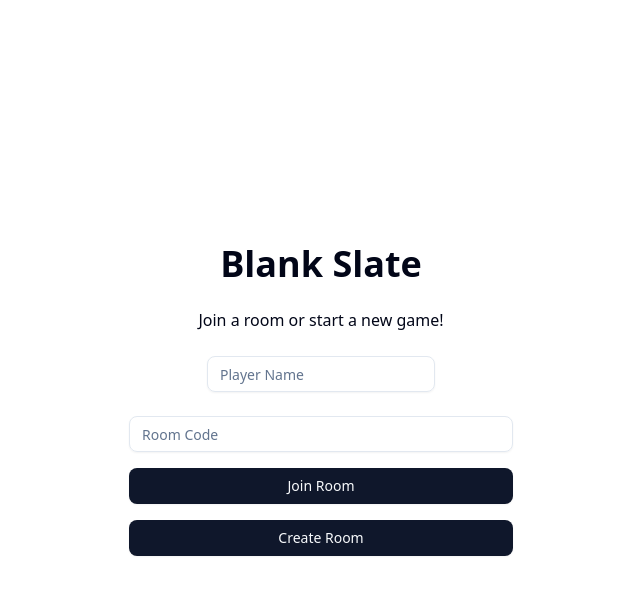
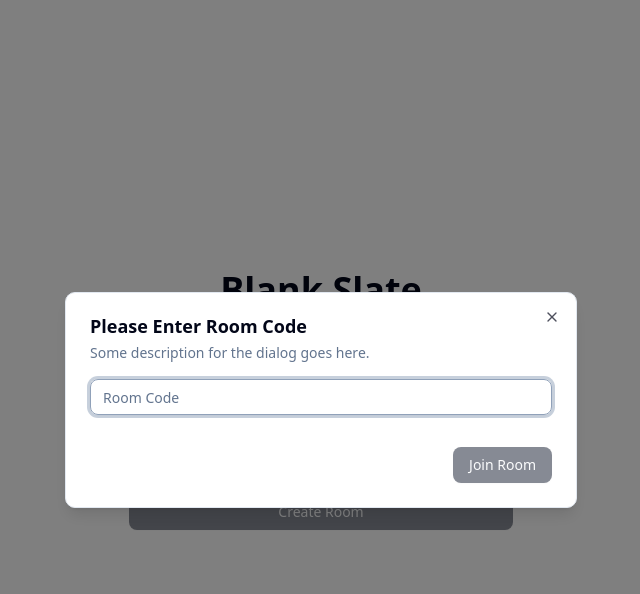
Before and after one commit to vinhle000/blank-slate-game, a React (Vite) app in the folder client/: page / in a window 1280 px wide. Both pictures are taken after a click on the button "Join Room". Shown: the top 594 px of the page, without its empty margins (319-959 px from the left). Built offline with nearby package versions, Linux system fonts and the light colour scheme; no server answers.

Commit message:
Add dialog components for joining room

```diff
--- a/client/package.json
+++ b/client/package.json
@@ -10,6 +10,8 @@
     "preview": "vite preview"
   },
   "dependencies": {
+    "@radix-ui/react-dialog": "^1.1.6",
+    "@radix-ui/react-label": "^2.1.2",
     "@radix-ui/react-slot": "^1.1.2",
     "@tailwindcss/vite": "^4.0.15",
     "axios": "^1.7.9",
--- /dev/null
+++ b/client/src/components/ui/dialog.jsx
@@ -0,0 +1,131 @@
+import * as React from "react"
+import * as DialogPrimitive from "@radix-ui/react-dialog"
+import { XIcon } from "lucide-react"
+
+import { cn } from "@/lib/utils"
+
+function Dialog({
+  ...props
+}) {
+  return <DialogPrimitive.Root data-slot="dialog" {...props} />;
+}
+
+function DialogTrigger({
+  ...props
+}) {
+  return <DialogPrimitive.Trigger data-slot="dialog-trigger" {...props} />;
+}
+
+function DialogPortal({
+  ...props
+}) {
+  return <DialogPrimitive.Portal data-slot="dialog-portal" {...props} />;
+}
+
+function DialogClose({
+  ...props
+}) {
+  return <DialogPrimitive.Close data-slot="dialog-close" {...props} />;
+}
+
+function DialogOverlay({
+  className,
+  ...props
+}) {
+  return (
+    <DialogPrimitive.Overlay
+      data-slot="dialog-overlay"
+      className={cn(
+        "data-[state=open]:animate-in data-[state=closed]:animate-out data-[state=closed]:fade-out-0 data-[state=open]:fade-in-0 fixed inset-0 z-50 bg-black/50",
+        className
+      )}
+      {...props} />
+  );
+}
+
+function DialogContent({
+  className,
+  children,
+  ...props
+}) {
+  return (
+    <DialogPortal data-slot="dialog-portal">
+      <DialogOverlay />
+      <DialogPrimitive.Content
+        data-slot="dialog-content"
+        className={cn(
+          "bg-background data-[state=open]:animate-in data-[state=closed]:animate-out data-[state=closed]:fade-out-0 data-[state=open]:fade-in-0 data-[state=closed]:zoom-out-95 data-[state=open]:zoom-in-95 fixed top-[50%] left-[50%] z-50 grid w-full max-w-[calc(100%-2rem)] translate-x-[-50%] translate-y-[-50%] gap-4 rounded-lg border p-6 shadow-lg duration-200 sm:max-w-lg",
+          className
+        )}
+        {...props}>
+        {children}
+        <DialogPrimitive.Close
+          className="ring-offset-background focus:ring-ring data-[state=open]:bg-accent data-[state=open]:text-muted-foreground absolute top-4 right-4 rounded-xs opacity-70 transition-opacity hover:opacity-100 focus:ring-2 focus:ring-offset-2 focus:outline-hidden disabled:pointer-events-none [&_svg]:pointer-events-none [&_svg]:shrink-0 [&_svg:not([class*='size-'])]:size-4">
+          <XIcon />
+          <span className="sr-only">Close</span>
+        </DialogPrimitive.Close>
+      </DialogPrimitive.Content>
+    </DialogPortal>
+  );
+}
+
+function DialogHeader({
+  className,
+  ...props
+}) {
+  return (
+    <div
+      data-slot="dialog-header"
+      className={cn("flex flex-col gap-2 text-center sm:text-left", className)}
+      {...props} />
+  );
+}
+
+function DialogFooter({
+  className,
+  ...props
+}) {
+  return (
+    <div
+      data-slot="dialog-footer"
+      className={cn("flex flex-col-reverse gap-2 sm:flex-row sm:justify-end", className)}
+      {...props} />
+  );
+}
+
+function DialogTitle({
+  className,
+  ...props
+}) {
+  return (
+    <DialogPrimitive.Title
+      data-slot="dialog-title"
+      className={cn("text-lg leading-none font-semibold", className)}
+      {...props} />
+  );
+}
+
+function DialogDescription({
+  className,
+  ...props
+}) {
+  return (
+    <DialogPrimitive.Description
+      data-slot="dialog-description"
+      className={cn("text-muted-foreground text-sm", className)}
+      {...props} />
+  );
+}
+
+export {
+  Dialog,
+  DialogClose,
+  DialogContent,
+  DialogDescription,
+  DialogFooter,
+  DialogHeader,
+  DialogOverlay,
+  DialogPortal,
+  DialogTitle,
+  DialogTrigger,
+}
--- /dev/null
+++ b/client/src/components/ui/label.jsx
@@ -0,0 +1,21 @@
+import * as React from "react"
+import * as LabelPrimitive from "@radix-ui/react-label"
+
+import { cn } from "@/lib/utils"
+
+function Label({
+  className,
+  ...props
+}) {
+  return (
+    <LabelPrimitive.Root
+      data-slot="label"
+      className={cn(
+        "flex items-center gap-2 text-sm leading-none font-medium select-none group-data-[disabled=true]:pointer-events-none group-data-[disabled=true]:opacity-50 peer-disabled:cursor-not-allowed peer-disabled:opacity-50",
+        className
+      )}
+      {...props} />
+  );
+}
+
+export { Label }
--- /dev/null
+++ b/client/src/pages/DialogExampleCompnent.jsx
@@ -0,0 +1,55 @@
+import { Button } from '@/components/ui/button';
+import {
+  Dialog,
+  DialogContent,
+  DialogDescription,
+  DialogFooter,
+  DialogHeader,
+  DialogTitle,
+  DialogTrigger,
+} from '@/components/ui/dialog';
+import { Input } from '@/components/ui/input';
+import { Label } from '@/components/ui/label';
+
+export function DialogDemo() {
+  return (
+    <Dialog>
+      <DialogTrigger asChild>
+        <Button variant='outline'>Edit Profile</Button>
+      </DialogTrigger>
+      <DialogContent className='sm:max-w-[425px]'>
+        <DialogHeader>
+          <DialogTitle>Edit profile</DialogTitle>
+          <DialogDescription>
+            Make changes to your profile here. Click save when you're done.
+          </DialogDescription>
+        </DialogHeader>
+        <div className='grid gap-4 py-4'>
+          <div className='grid grid-cols-4 items-center gap-4'>
+            <Label htmlFor='name' className='text-right'>
+              Name
+            </Label>
+            <Input
+              id='name'
+              defaultValue='Pedro Duarte'
+              className='col-span-3'
+            />
+          </div>
+          <div className='grid grid-cols-4 items-center gap-4'>
+            <Label htmlFor='username' className='text-right'>
+              Username
+            </Label>
+            <Input
+              id='username'
+              defaultValue='@peduarte'
+              className='col-span-3'
+            />
+          </div>
+        </div>
+        <DialogFooter>
+          <Button type='submit'>Save changes</Button>
+        </DialogFooter>
+      </DialogContent>
+    </Dialog>
+  );
+}
--- a/client/src/pages/Landing.jsx
+++ b/client/src/pages/Landing.jsx
@@ -6,6 +6,16 @@
 
 import { Button } from '@/components/ui/button';
 import { Input } from '@/components/ui/input';
+// import { Label } from '@/components/ui/label';
+import {
+  Dialog,
+  DialogContent,
+  DialogDescription,
+  DialogFooter,
+  DialogHeader,
+  DialogTitle,
+  DialogTrigger,
+} from '@/components/ui/dialog';
 
 export default function Landing() {
   const { setUser } = useGameContext();
@@ -47,15 +57,48 @@
         </div>
       </div>
       <div className='mt-6 flex flex-col space-y-4 w-full max-w-sm'>
-        <Input
+        {/* <Input
           type='text'
           placeholder='Room Code'
           value={inputRoomCode}
           onChange={(e) => setInputRoomCode(e.target.value)}
           className='p-3 rounded-md'
         />
-        <Button onClick={handleJoinRoom}>Join Room</Button>
-        <Button onClick={handleCreateRoom}>Create Room</Button>
+        <Button onClick={handleJoinRoom}>Join Room</Button> */}
+        <Dialog>
+          <DialogTrigger asChild>
+            <Button>Join Room</Button>
+          </DialogTrigger>
+          <DialogContent className='sm:max-w[425px]'>
+            <DialogHeader>
+              <DialogTitle>Please Enter Room Code</DialogTitle>
+              <DialogDescription>
+                Some description for the dialog goes here.
+              </DialogDescription>
+            </DialogHeader>
+
+            <Input
+              type='text'
+              placeholder='Room Code'
+              value={inputRoomCode}
+              onChange={(e) => setInputRoomCode(e.target.value)}
+              className='p-3 rounded-md'
+            />
+            <DialogFooter>
+              <Button
+                onClick={handleJoinRoom}
+                disabled={!inputRoomCode || !inputUsername}
+                className='mt-4'
+              >
+                Join Room
+              </Button>
+            </DialogFooter>
+          </DialogContent>
+        </Dialog>
+
+        <Button onClick={handleCreateRoom} disabled={!inputUsername}>
+          Create Room
+        </Button>
       </div>
     </div>
   );
--- a/client/src/pages/Lobby.jsx
+++ b/client/src/pages/Lobby.jsx
@@ -33,7 +33,8 @@
     navigate('/'); // redirect back to landing page
   };
   useEffect(() => {
-    fetchAndSetPlayers(user.roomCode); //fetch upon component mounts
+    // NOTE: 4.5.25 - comment out for now, it is not needed
+    // fetchAndSetPlayers(user.roomCode); //fetch upon component mounts
 
     socket.on('prompt_select_phase_started', ({ prompt, currentRound }) => {
       setPrompt(prompt);
```
Also changed, not shown: 2 other files (tests, documents, lock files or other folders).
